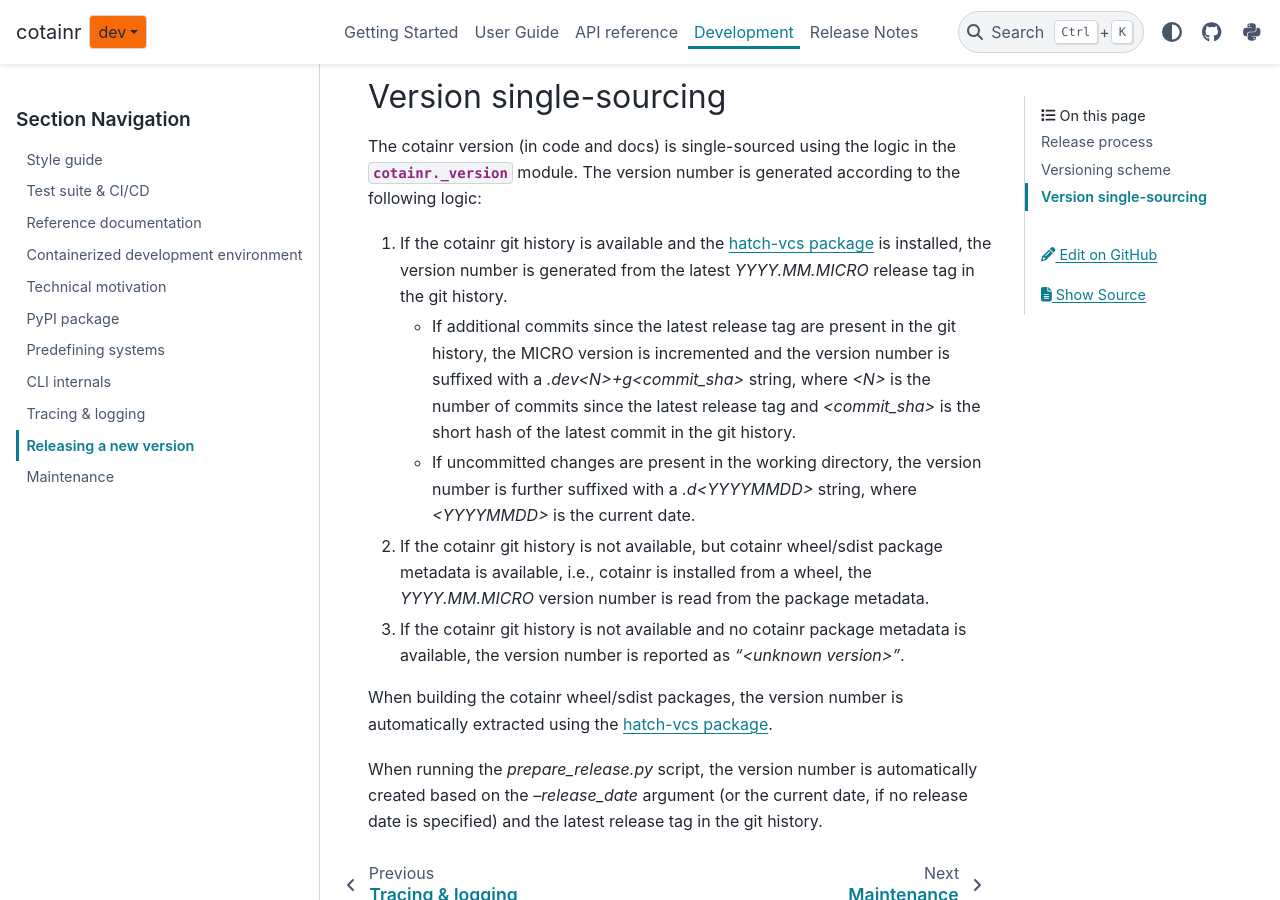
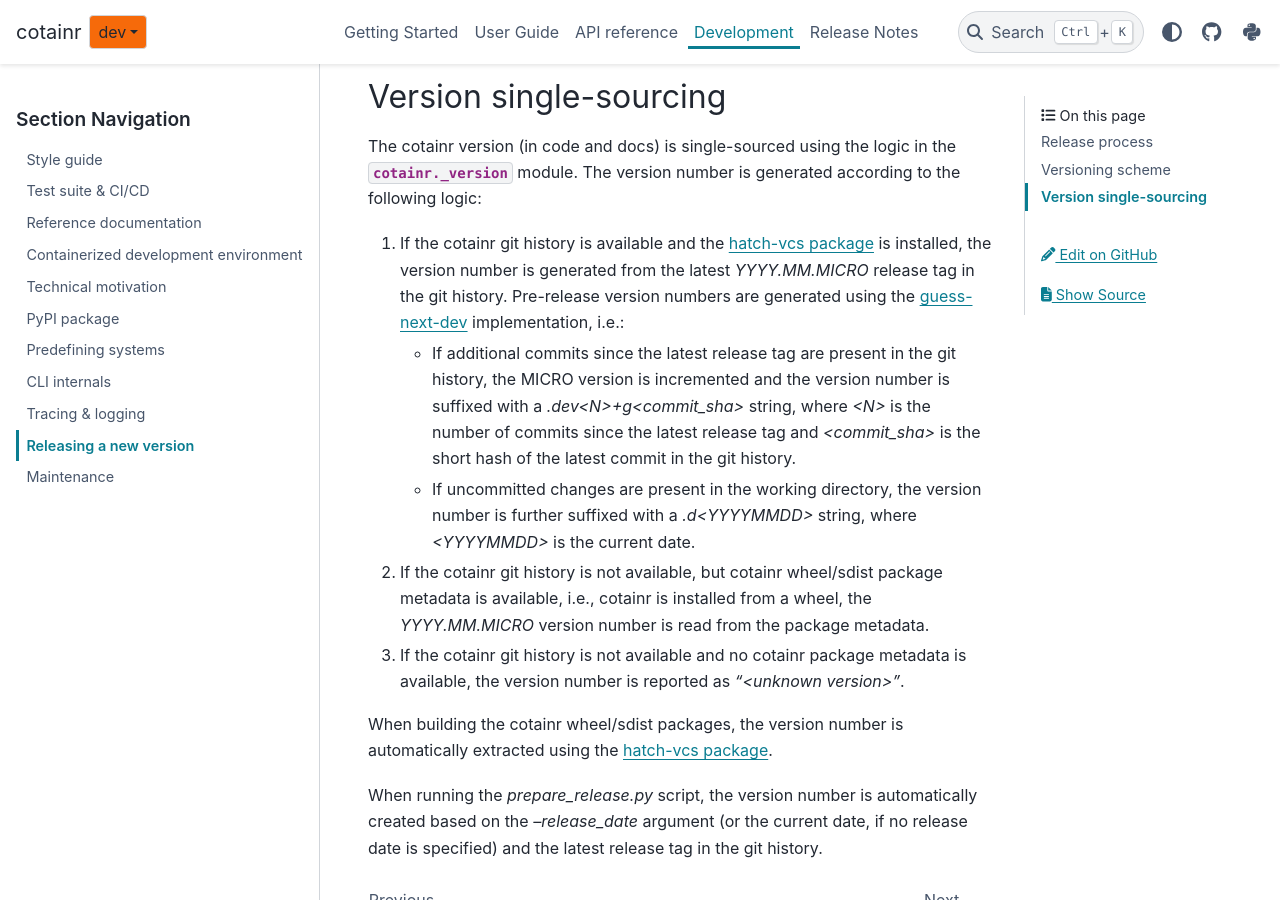
Before and after one commit to DeiC-HPC/cotainr, a Sphinx documentation site: the page built from doc/development/releasing.rst, in a window 1280 px wide and 900 px high, scrolled down 1176 px. Built offline with Sphinx 7.4.7 and the PyData theme 0.15.4, drawn with Linux system fonts in a browser that asks for light colours; pages that are not in the unit, such as notebooks, are missing from menus; the version number could not be read and is left out; some of the changed lines change nothing that is shown.

Commit message:
A few minor clarifications around version number handling.

```diff
--- a/doc/development/releasing.rst
+++ b/doc/development/releasing.rst
@@ -36,7 +36,7 @@ Version single-sourcing
 -----------------------
 The cotainr version (in code and docs) is single-sourced using the logic in the :mod:`cotainr._version` module. The version number is generated according to the following logic:
 
-1. If the cotainr git history is available and the `hatch-vcs package <https://pypi.org/project/hatch-vcs/>`_ is installed, the version number is generated from the latest `YYYY.MM.MICRO` release tag in the git history.
+1. If the cotainr git history is available and the `hatch-vcs package <https://pypi.org/project/hatch-vcs/>`_ is installed, the version number is generated from the latest `YYYY.MM.MICRO` release tag in the git history. Pre-release version numbers are generated using the `guess-next-dev <https://setuptools-scm.readthedocs.io/en/latest/extending/#setuptools_scmversion_scheme>`_ implementation, i.e.:
 
    - If additional commits since the latest release tag are present in the git history, the MICRO version is incremented and the version number is suffixed with a `.dev<N>+g<commit_sha>` string, where `<N>` is the number of commits since the latest release tag and `<commit_sha>` is the short hash of the latest commit in the git history.
    - If uncommitted changes are present in the working directory, the version number is further suffixed with a `.d<YYYYMMDD>` string, where `<YYYYMMDD>` is the current date.
--- a/doc/prepare_release.py
+++ b/doc/prepare_release.py
@@ -214,7 +214,7 @@ def format_release_version_and_date(*, release_date: Optional[str] = None):
         date_release = datetime.date.fromisoformat(release_date)
 
     # Extract the current development version number from the cotainr module.
-    # Note: Micro version automatically increment.
+    # Note: The MICRO version number is automatically increment by hatch-vcs.
     try:
         yyyy, mm, micro = cotainr.__version__.split(".")[:3]
     except ValueError as e:
@@ -235,8 +235,8 @@ def format_release_version_and_date(*, release_date: Optional[str] = None):
         # New year or month since last release, set MICRO to 0
         micro_release_ver = 0
     else:
-        # Same year/month as last release, set MICRO += 1
-        micro_release_ver = int(micro)  # micro release is already updated by hatch-vcs.
+        # Same year/month as last release, use MICRO as already updated by hatch-vcs
+        micro_release_ver = int(micro)
 
     # Format the full new version number
     formatted_release_ver = (
--- a/doc/test_prepare_release.py
+++ b/doc/test_prepare_release.py
@@ -148,36 +148,24 @@ class Test_format_release_version_and_date:
         assert formatted_release_date == "April 1st, 2025"
 
     @pytest.mark.parametrize(
-        ["current_release_version", "release_date", "new_formatted_release_version"],
-        [
-            (
-                "2025.1.1",
-                "2025-01-15",
-                "2025.1.1",
-            ),  # would be automatically set to 2025.1.1 by hatch-vcs
-            (
-                "2025.1.2",
-                "2025-01-16",
-                "2025.1.2",
-            ),  # would be automatically set to 2025.1.1 by hatch-vcs
+        ["current_hatch_vcs_version", "release_date", "new_formatted_release_version"],
+        [  # Note: The MICRO version number is automatically incremented by hatch-vcs in pre-release versions.
+            ("2025.1.1.dev0+g53bb14c", "2025-01-15", "2025.1.1"),
+            ("2025.1.2.d20250116", "2025-01-16", "2025.1.2"),
             ("2025.1.2", "2025-03-17", "2025.3.0"),
-            (
-                "2025.12.3",
-                "2025-12-22",
-                "2025.12.3",
-            ),  # would be automatically set to 2025.1.1 by hatch-vcs
+            ("2025.12.3.dev54+g53bb14c.d20251222", "2025-12-22", "2025.12.3"),
             ("2025.12.3", "2026-01-23", "2026.1.0"),
             ("2025.1.0", "2026-11-20", "2026.11.0"),
         ],
     )
     def test_correctly_formatted_version(
         self,
-        current_release_version,
+        current_hatch_vcs_version,
         release_date,
         new_formatted_release_version,
         monkeypatch,
     ):
-        monkeypatch.setattr("cotainr.__version__", current_release_version)
+        monkeypatch.setattr("cotainr.__version__", current_hatch_vcs_version)
         formatted_release_version, _ = format_release_version_and_date(
             release_date=release_date
         )
@@ -185,7 +173,7 @@ class Test_format_release_version_and_date:
         assert formatted_release_version == new_formatted_release_version
 
     @pytest.mark.parametrize(
-        ["current_release_version", "release_date"],
+        ["current_hatch_vcs_version", "release_date"],
         [
             ("2025.1.0", "2024-01-01"),
             ("2025.2.0", "2025-01-31"),
@@ -193,14 +181,14 @@ class Test_format_release_version_and_date:
         ],
     )
     def test_invalid_release_date(
-        self, current_release_version, release_date, monkeypatch
+        self, current_hatch_vcs_version, release_date, monkeypatch
     ):
-        monkeypatch.setattr("cotainr.__version__", current_release_version)
+        monkeypatch.setattr("cotainr.__version__", current_hatch_vcs_version)
         with pytest.raises(
             ValueError,
             match=(
                 f"New release date {release_date} is before the current version "
-                f"{current_release_version}."
+                f"{current_hatch_vcs_version}."
             ),
         ):
             format_release_version_and_date(release_date=release_date)
```
Also changed, not shown: 1 other file.
